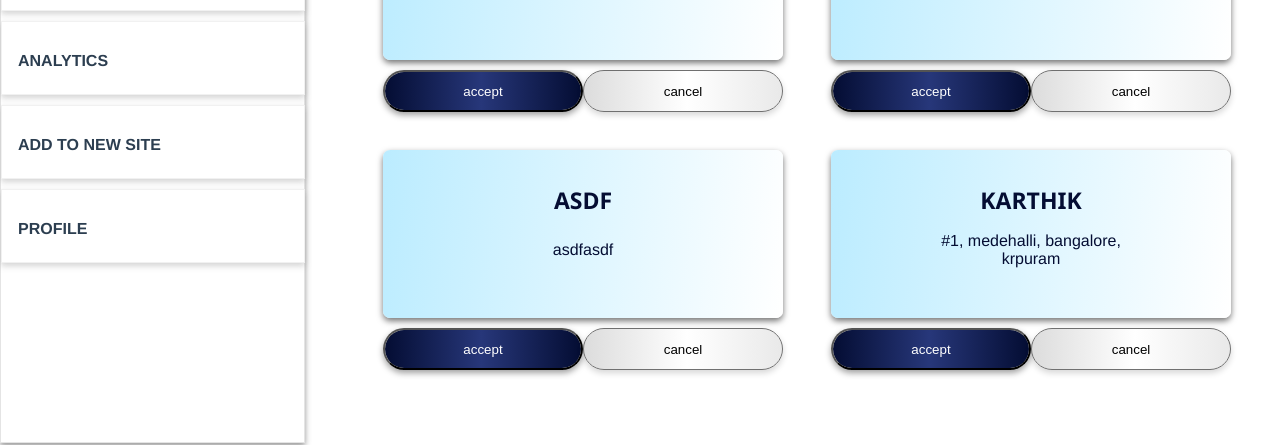
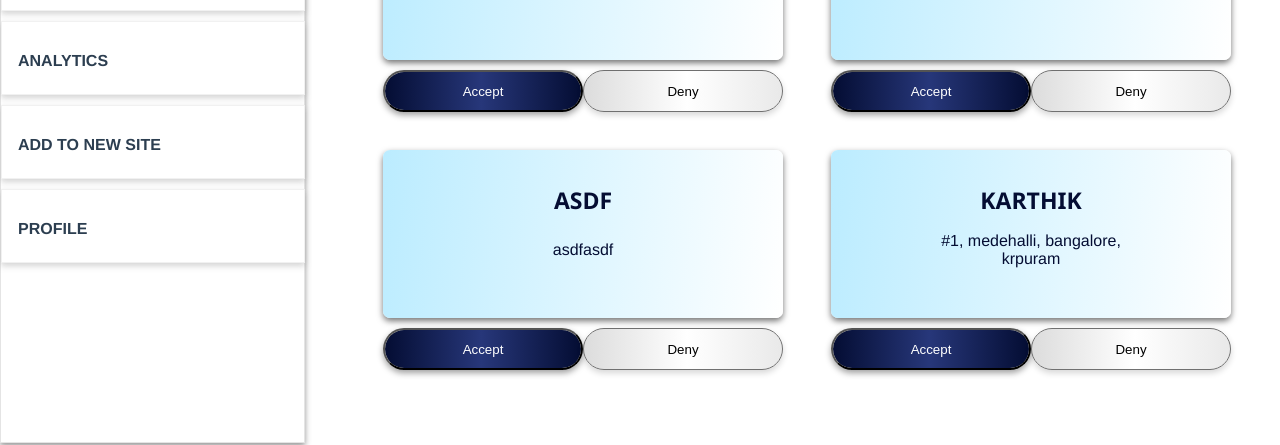
Before and after one commit to karthikironman/TRS, a Vue app: page / in a window 1280 px wide. Shown: the part 355-800 px from the top of the page. Built offline with nearby package versions, Linux system fonts and the light colour scheme.

Commit message:
profile n edit profile

```diff
--- a/src/components/widget/ordercard.vue
+++ b/src/components/widget/ordercard.vue
@@ -4,8 +4,8 @@
         <p class="name">{{data.name}} </p>
         <P class="address">{{data.address}} </P>
     </div>
-    <button class="order-btn accept">accept</button>
-    <button class="order-btn cancel">cancel</button>
+    <button class="order-btn Accept">Accept</button>
+    <button class="order-btn Deny">Deny</button>
   </div>
 </template>
 <script>
@@ -38,19 +38,21 @@ export default {
   float: left;
   border-radius: 24px;
 }
-.accept {
+.Accept {
   background: transparent
     linear-gradient(90deg, #040d33 0%, #27377a 49%, #040d33 100%) 0% 0%
     no-repeat padding-box;
   box-shadow: 0px 3px 6px #00000061;
   color: white;
+  cursor: pointer;
 }
-.cancel {
+.Deny {
   background: transparent
     linear-gradient(270deg, #e9e9e9 0%, #ffffff 48%, #dcdcdc 100%) 0% 0%
     no-repeat padding-box;
   box-shadow: 0px 3px 6px #00000029;
   border: 1px solid #707070;
+  cursor: pointer;
 }
 .name{
 text-align: center;
```
